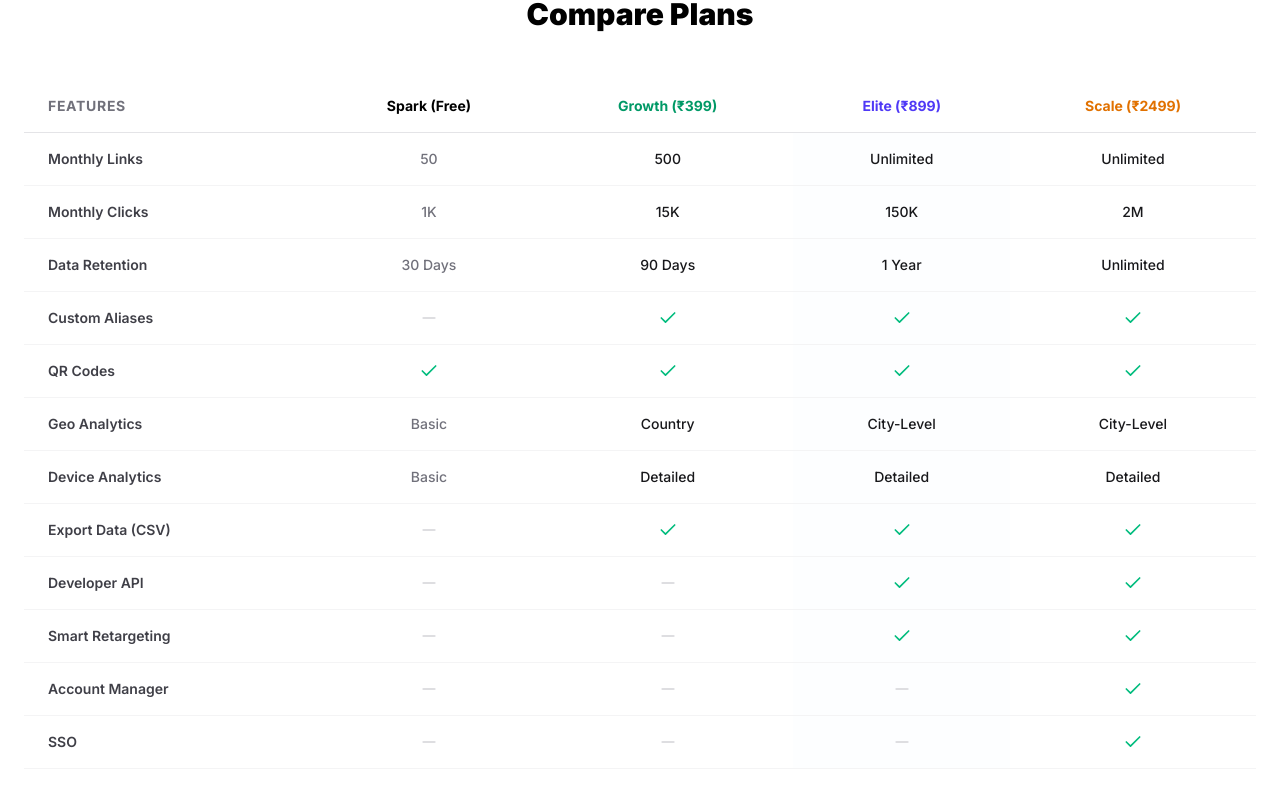
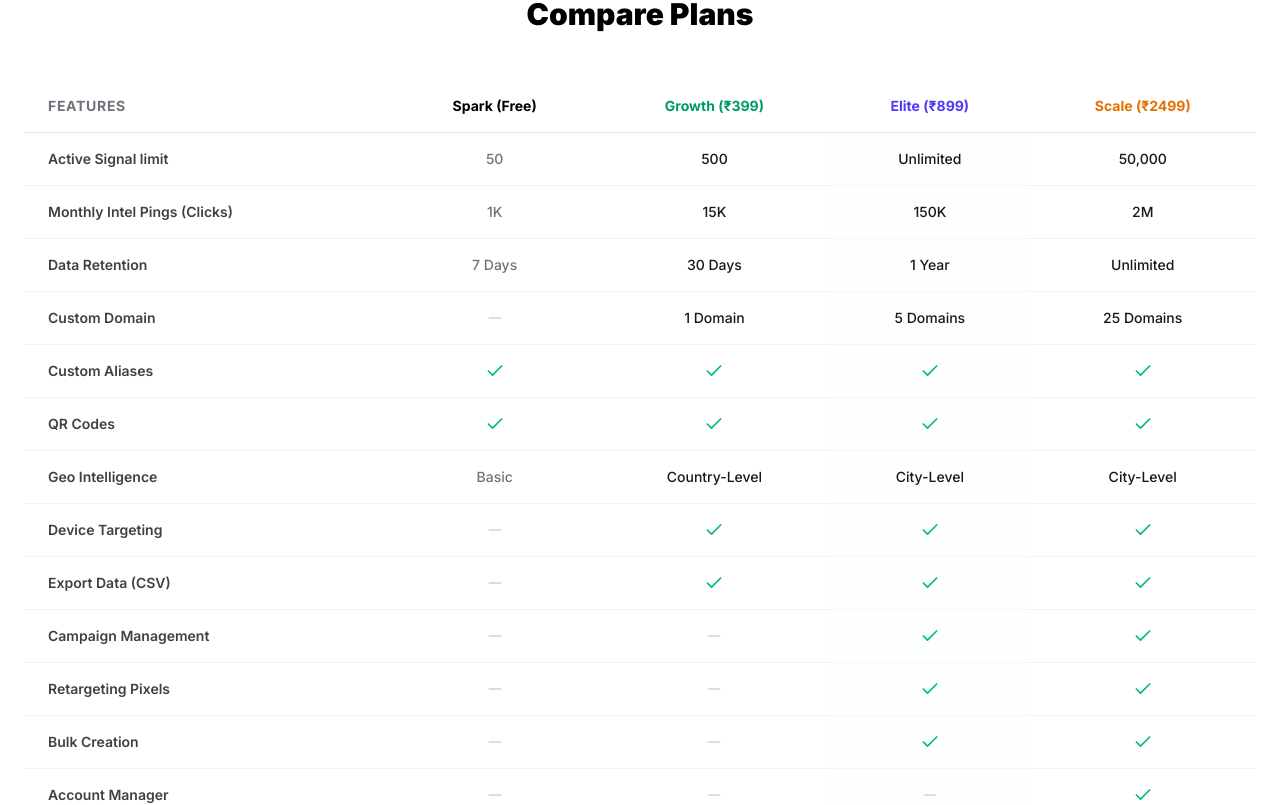
Before and after one commit to Ayushguleria73again/link-Shortner-frontend, a Next.js app: page /pricing in a window 1280 px wide. Shown: the part 1275-2080 px from the top of the page. Built offline with nearby package versions, Linux system fonts and the light colour scheme; no server answers.

Commit message:
feat: sync pricing table with enriched plan details 💎

```diff
--- a/app/pricing/page.js
+++ b/app/pricing/page.js
@@ -44,18 +44,22 @@ export default function PricingPage() {
                                 </thead>
                                 <tbody className="text-sm font-medium text-zinc-700">
                                     {[
-                                        { name: "Monthly Links", free: "50", starter: "500", pro: "Unlimited", business: "Unlimited" },
-                                        { name: "Monthly Clicks", free: "1K", starter: "15K", pro: "150K", business: "2M" },
-                                        { name: "Data Retention", free: "30 Days", starter: "90 Days", pro: "1 Year", business: "Unlimited" },
-                                        { name: "Custom Aliases", free: false, starter: true, pro: true, business: true },
+                                        { name: "Active Signal limit", free: "50", starter: "500", pro: "Unlimited", business: "50,000" },
+                                        { name: "Monthly Intel Pings (Clicks)", free: "1K", starter: "15K", pro: "150K", business: "2M" },
+                                        { name: "Data Retention", free: "7 Days", starter: "30 Days", pro: "1 Year", business: "Unlimited" },
+                                        { name: "Custom Domain", free: false, starter: "1 Domain", pro: "5 Domains", business: "25 Domains" },
+                                        { name: "Custom Aliases", free: true, starter: true, pro: true, business: true },
                                         { name: "QR Codes", free: true, starter: true, pro: true, business: true },
-                                        { name: "Geo Analytics", free: "Basic", starter: "Country", pro: "City-Level", business: "City-Level" },
-                                        { name: "Device Analytics", free: "Basic", starter: "Detailed", pro: "Detailed", business: "Detailed" },
+                                        { name: "Geo Intelligence", free: "Basic", starter: "Country-Level", pro: "City-Level", business: "City-Level" },
+                                        { name: "Device Targeting", free: false, starter: true, pro: true, business: true },
                                         { name: "Export Data (CSV)", free: false, starter: true, pro: true, business: true },
-                                        { name: "Developer API", free: false, starter: false, pro: true, business: true },
-                                        { name: "Smart Retargeting", free: false, starter: false, pro: true, business: true },
+                                        { name: "Campaign Management", free: false, starter: false, pro: true, business: true },
+                                        { name: "Retargeting Pixels", free: false, starter: false, pro: true, business: true },
+                                        { name: "Bulk Creation", free: false, starter: false, pro: true, business: true },
                                         { name: "Account Manager", free: false, starter: false, pro: false, business: true },
-                                        { name: "SSO", free: false, starter: false, pro: false, business: true },
+                                        { name: "White-label Dashboard", free: false, starter: false, pro: false, business: true },
+                                        { name: "99.99% Uptime SLA", free: false, starter: false, pro: false, business: true },
+                                        { name: "SSO / SAML", free: false, starter: false, pro: false, business: true },
                                     ].map((row, i) => (
                                         <tr key={i} className="border-b border-zinc-100 hover:bg-zinc-50 transition-colors">
                                             <td className="py-4 px-6 font-semibold">{row.name}</td>
```
